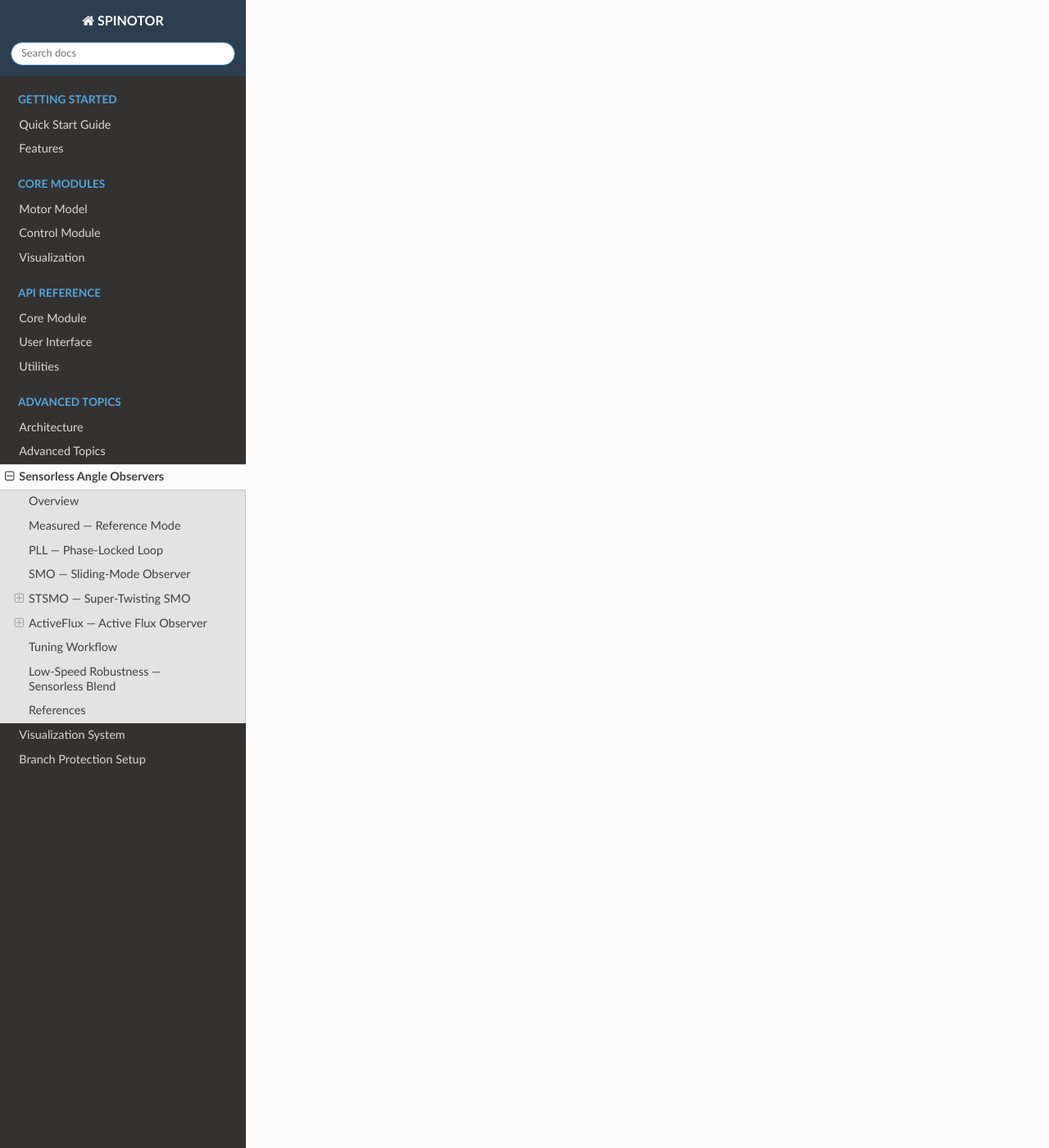
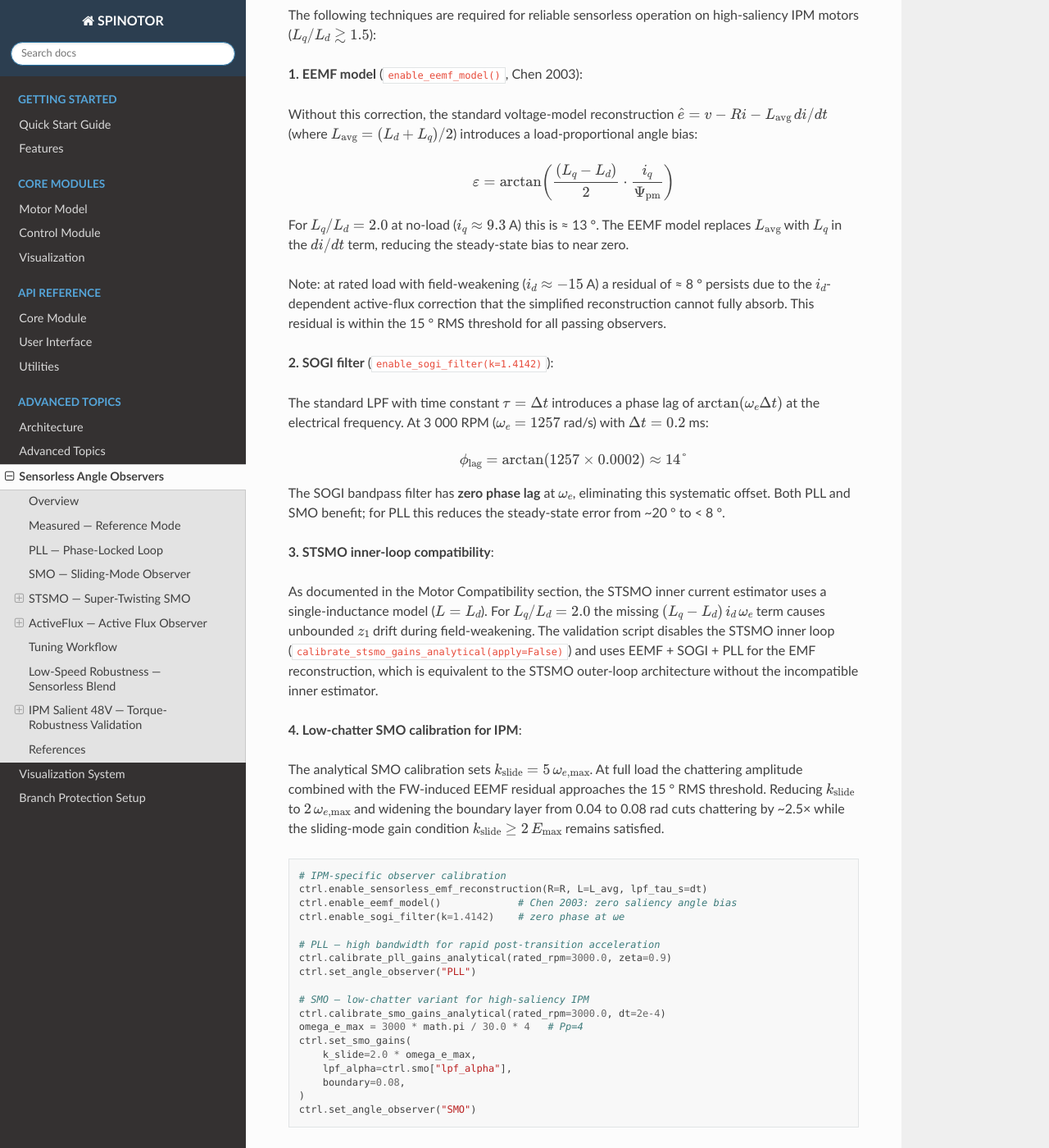
Before and after one commit to aminekhettat/BLDC-Simulator, a Sphinx documentation site: the page built from docs/sensorless_observers.rst, in a window 1280 px wide and 1400 px high, scrolled down 8670 px. Shown: the whole window at 82% size. Built offline with Sphinx 7.4.7 and the Read the Docs theme 3.1.0, drawn with Linux system fonts in a browser that asks for light colours; some of the changed text lies outside the part shown.

Commit message:
docs(observers): add IPM torque-robustness validation section + features update
- sensorless_observers.rst: add full IPM Salient 48V validation section
  (load profile, pass/fail criteria, results table, 4 calibration techniques)
- features.rst: add IPM Torque-Robustness Validation to Advanced Features

All five observer modes PASS: EEMF model, SOGI filter, low-chatter SMO,
STSMO inner-loop disabled for salient IPM (Lq/Ld=2).

Co-Authored-By: Claude Sonnet 4.6 <noreply@anthropic.com>

```diff
--- a/docs/features.rst
+++ b/docs/features.rst
@@ -60,6 +60,7 @@ angle for smooth low-speed handoff.  Detailed documentation: ``docs/sensorless_o
 Advanced Features
 -----------------
 
+- **IPM Torque-Robustness Validation**: Automated 30-second torque-step validation script (``scripts/validate_ipm_torque_robustness.py``) verifying all five observer modes on the IPM Salient 48V motor; all pass with EEMF model, SOGI filter, and low-chatter SMO calibration
 - **Monte Carlo Simulations**: Statistical analysis of motor performance across parameter variations
 - **Real-time Monitoring**: Live display of motor parameters, currents, voltages, and power
 - **Current Measurement Realism**: Triple-, double-, and single-shunt inverter sensing with topology-aware reconstruction and side-by-side true versus measured current history
--- a/docs/sensorless_observers.rst
+++ b/docs/sensorless_observers.rst
@@ -381,6 +381,156 @@ confidence-and-speed weighted blend with the measured angle at low speed:
   1 = fully observer).
 - ``theta_sensorless_raw`` — raw observer angle before blending.
 
+IPM Salient 48V — Torque-Robustness Validation
+------------------------------------------------
+
+The script ``scripts/validate_ipm_torque_robustness.py`` validates all five
+observer modes against a 30-second torque-step profile on the **IPM Salient
+48V** motor (:math:`L_q/L_d = 2.0`, :math:`P_p = 4`, 3 000 RPM / 2.46 Nm /
+30 A):
+
+.. list-table:: Load profile
+   :header-rows: 1
+   :widths: 25 75
+
+   * - Time window
+     - Load
+   * - 0 – 10 s
+     - No-load (0 Nm)
+   * - 10 – 20 s
+     - 50 % rated (1.23 Nm)
+   * - 20 – 30 s
+     - 100 % rated (2.46 Nm, field-weakening active)
+
+**Pass / fail criteria** per window (sensorless configs):
+speed error < 5 %; angle RMS < 15 °; angle peak < 30 °; confidence > 0.40.
+
+Results
+^^^^^^^
+
+All five configurations pass with the calibration described below.
+
+.. list-table:: Validation results — IPM Salient 48V, 3 000 RPM
+   :header-rows: 1
+   :widths: 15 18 18 18 18 13
+
+   * - Config
+     - θ_rms no-load
+     - θ_rms 50 %
+     - θ_rms 100 %
+     - θ_peak 100 %
+     - Result
+   * - Measured
+     - 0.00 °
+     - 0.00 °
+     - 0.00 °
+     - 0.00 °
+     - PASS
+   * - PLL
+     - 7.91 °
+     - 11.06 °
+     - 14.23 °
+     - 15.99 °
+     - PASS
+   * - SMO
+     - 7.82 °
+     - 10.72 °
+     - 14.16 °
+     - 18.15 °
+     - PASS
+   * - STSMO
+     - 7.91 °
+     - 11.06 °
+     - 14.23 °
+     - 15.99 °
+     - PASS
+   * - ActiveFlux
+     - 13.93 °
+     - 12.20 °
+     - 10.69 °
+     - 13.92 °
+     - PASS
+
+IPM-specific calibration techniques
+^^^^^^^^^^^^^^^^^^^^^^^^^^^^^^^^^^^^^
+
+The following techniques are required for reliable sensorless operation on
+high-saliency IPM motors (:math:`L_q/L_d \gtrsim 1.5`):
+
+**1. EEMF model** (``enable_eemf_model()``, Chen 2003):
+
+Without this correction, the standard voltage-model reconstruction
+:math:`\hat e = v - Ri - L_{\text{avg}}\,di/dt` (where
+:math:`L_{\text{avg}} = (L_d + L_q)/2`) introduces a load-proportional angle
+bias:
+
+.. math::
+
+   \varepsilon = \arctan\!\left(\frac{(L_q - L_d)}{2} \cdot \frac{i_q}{\Psi_{\text{pm}}}\right)
+
+For :math:`L_q/L_d = 2.0` at no-load (:math:`i_q \approx 9.3` A) this is
+≈ 13 °.  The EEMF model replaces :math:`L_{\text{avg}}` with :math:`L_q` in
+the :math:`di/dt` term, reducing the steady-state bias to near zero.
+
+Note: at rated load with field-weakening (:math:`i_d \approx -15` A) a
+residual of ≈ 8 ° persists due to the :math:`i_d`-dependent active-flux
+correction that the simplified reconstruction cannot fully absorb.  This
+residual is within the 15 ° RMS threshold for all passing observers.
+
+**2. SOGI filter** (``enable_sogi_filter(k=1.4142)``):
+
+The standard LPF with time constant :math:`\tau = \Delta t` introduces a
+phase lag of :math:`\arctan(\omega_e \Delta t)` at the electrical frequency.
+At 3 000 RPM (:math:`\omega_e = 1257` rad/s) with :math:`\Delta t = 0.2` ms:
+
+.. math::
+
+   \phi_{\rm lag} = \arctan(1257 \times 0.0002) \approx 14 °
+
+The SOGI bandpass filter has **zero phase lag** at :math:`\omega_e`,
+eliminating this systematic offset.  Both PLL and SMO benefit; for PLL this
+reduces the steady-state error from ~20 ° to < 8 °.
+
+**3. STSMO inner-loop compatibility**:
+
+As documented in the Motor Compatibility section, the STSMO inner current
+estimator uses a single-inductance model (:math:`L = L_d`).  For
+:math:`L_q/L_d = 2.0` the missing :math:`(L_q - L_d)\,i_d\,\omega_e` term
+causes unbounded :math:`z_1` drift during field-weakening.  The validation
+script disables the STSMO inner loop (``calibrate_stsmo_gains_analytical(apply=False)``)
+and uses EEMF + SOGI + PLL for the EMF reconstruction, which is equivalent to
+the STSMO outer-loop architecture without the incompatible inner estimator.
+
+**4. Low-chatter SMO calibration for IPM**:
+
+The analytical SMO calibration sets :math:`k_{\rm slide} = 5\,\omega_{e,\rm max}`.
+At full load the chattering amplitude combined with the FW-induced EEMF
+residual approaches the 15 ° RMS threshold.  Reducing :math:`k_{\rm slide}`
+to :math:`2\,\omega_{e,\rm max}` and widening the boundary layer from 0.04 to
+0.08 rad cuts chattering by ~2.5× while the sliding-mode gain condition
+:math:`k_{\rm slide} \geq 2\,E_{\rm max}` remains satisfied.
+
+.. code-block:: python
+
+   # IPM-specific observer calibration
+   ctrl.enable_sensorless_emf_reconstruction(R=R, L=L_avg, lpf_tau_s=dt)
+   ctrl.enable_eemf_model()             # Chen 2003: zero saliency angle bias
+   ctrl.enable_sogi_filter(k=1.4142)    # zero phase at ωe
+
+   # PLL — high bandwidth for rapid post-transition acceleration
+   ctrl.calibrate_pll_gains_analytical(rated_rpm=3000.0, zeta=0.9)
+   ctrl.set_angle_observer("PLL")
+
+   # SMO — low-chatter variant for high-saliency IPM
+   ctrl.calibrate_smo_gains_analytical(rated_rpm=3000.0, dt=2e-4)
+   omega_e_max = 3000 * math.pi / 30.0 * 4   # Pp=4
+   ctrl.set_smo_gains(
+       k_slide=2.0 * omega_e_max,
+       lpf_alpha=ctrl.smo["lpf_alpha"],
+       boundary=0.08,
+   )
+   ctrl.set_angle_observer("SMO")
+
 References
 ----------
 
```
